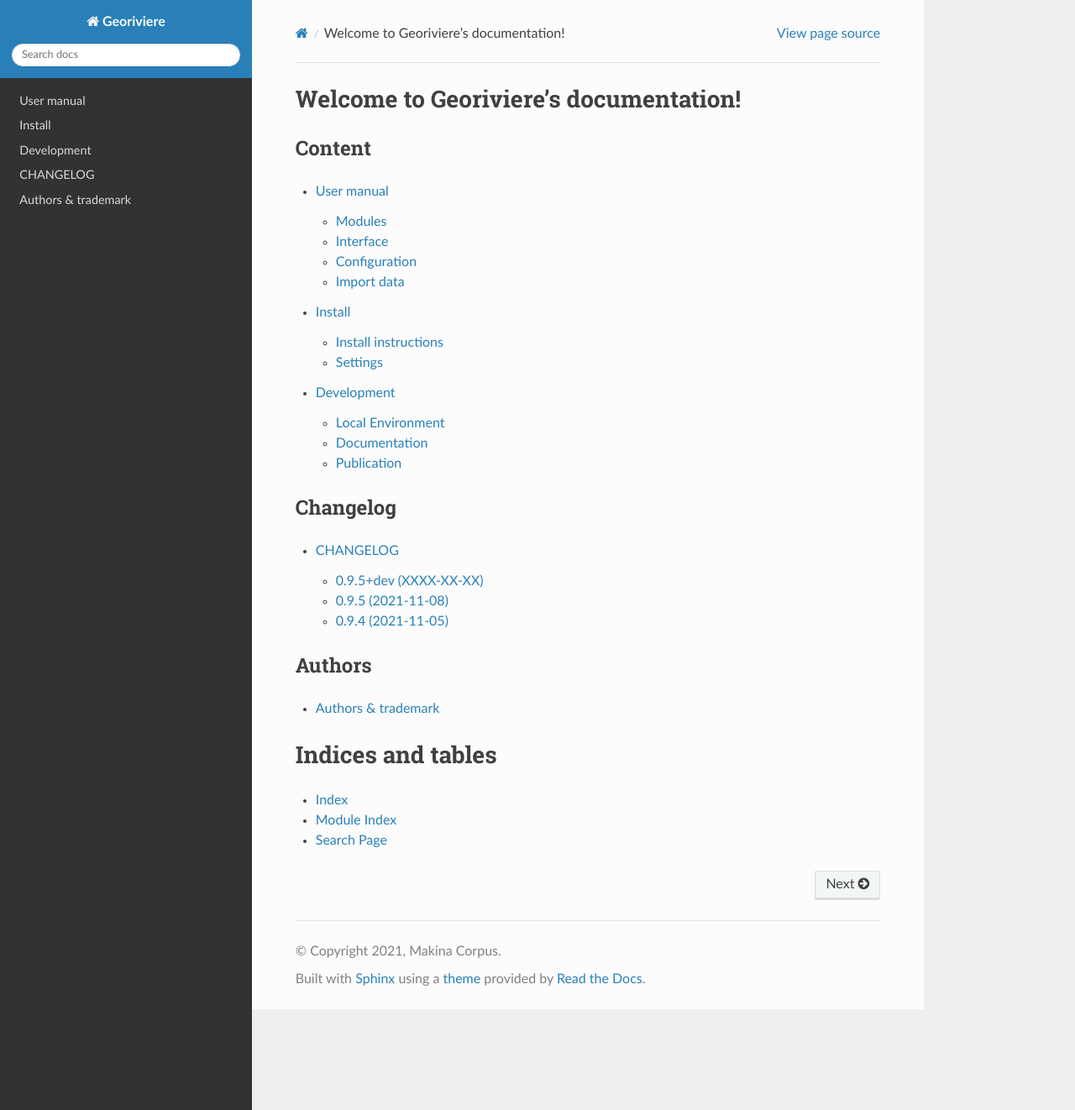
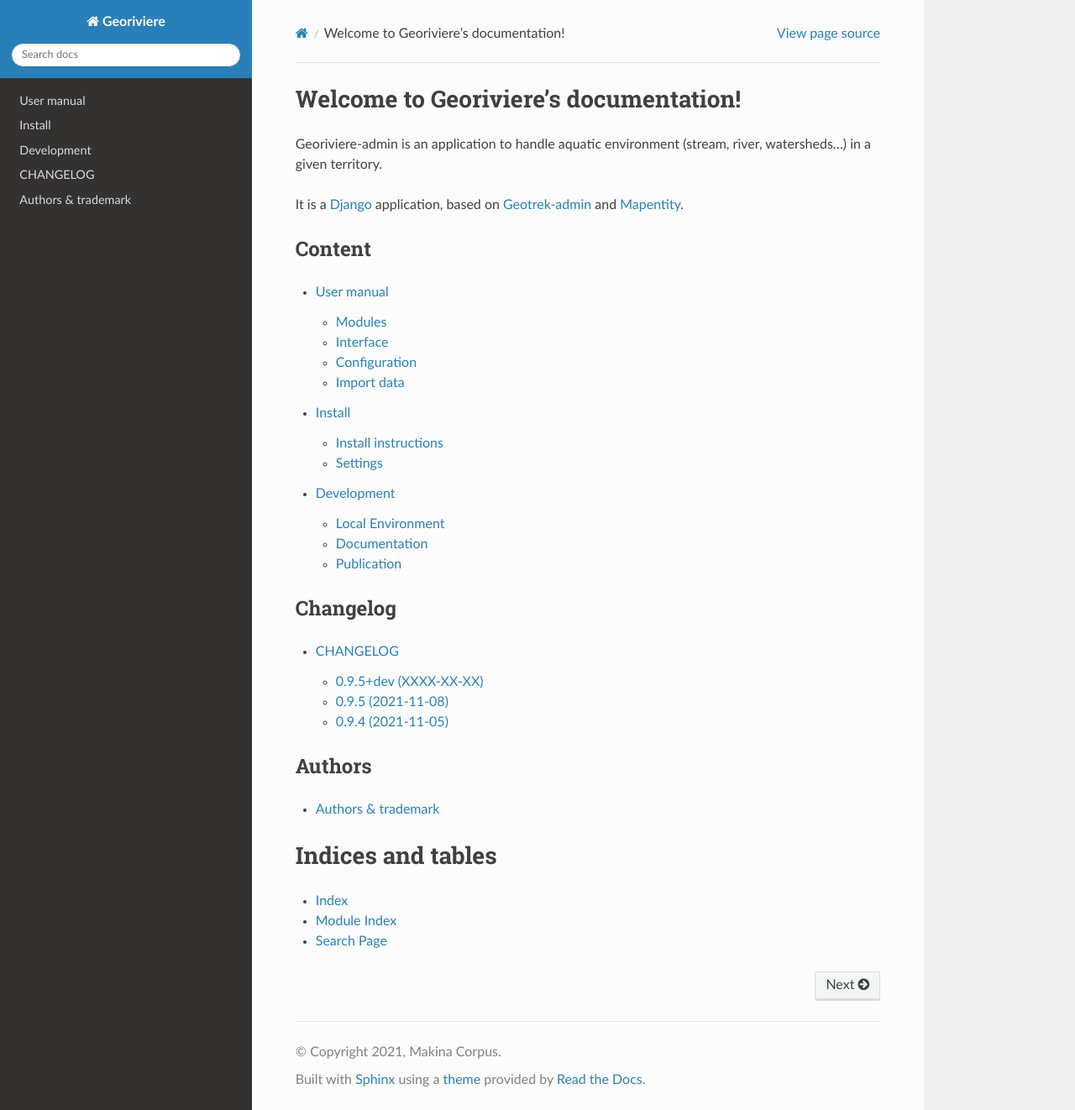
Before and after one commit to Georiviere/Georiviere-admin, a Sphinx documentation site: the page built from docs/index.rst, in a window 1280 px wide and 1322 px high. Shown: the whole window at 84% size. Built offline with Sphinx 7.4.7 and the Read the Docs theme 2.0.0, drawn with Linux system fonts in a browser that asks for light colours; the version number could not be read and is left out.

Commit message:
Add intro

```diff
--- a/docs/index.rst
+++ b/docs/index.rst
@@ -1,5 +1,9 @@
 Welcome to Georiviere's documentation!
 ======================================
+
+Georiviere-admin is an application to handle aquatic environment (stream, river, watersheds…) in a given territory.
+
+It is a `Django <https://www.djangoproject.com/>`_ application, based on `Geotrek-admin <https://geotrek.readthedocs.io/>`_ and `Mapentity <https://django-mapentity.readthedocs.io/>`_.
 
 Content
 -------
```
